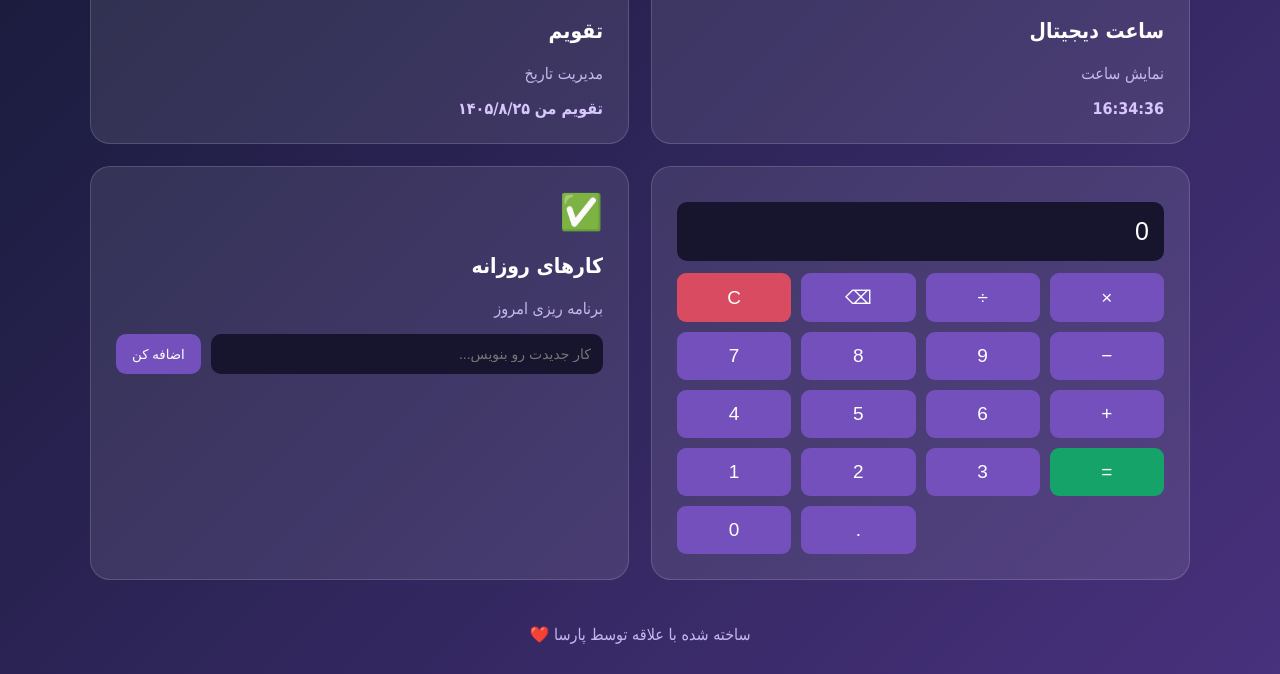
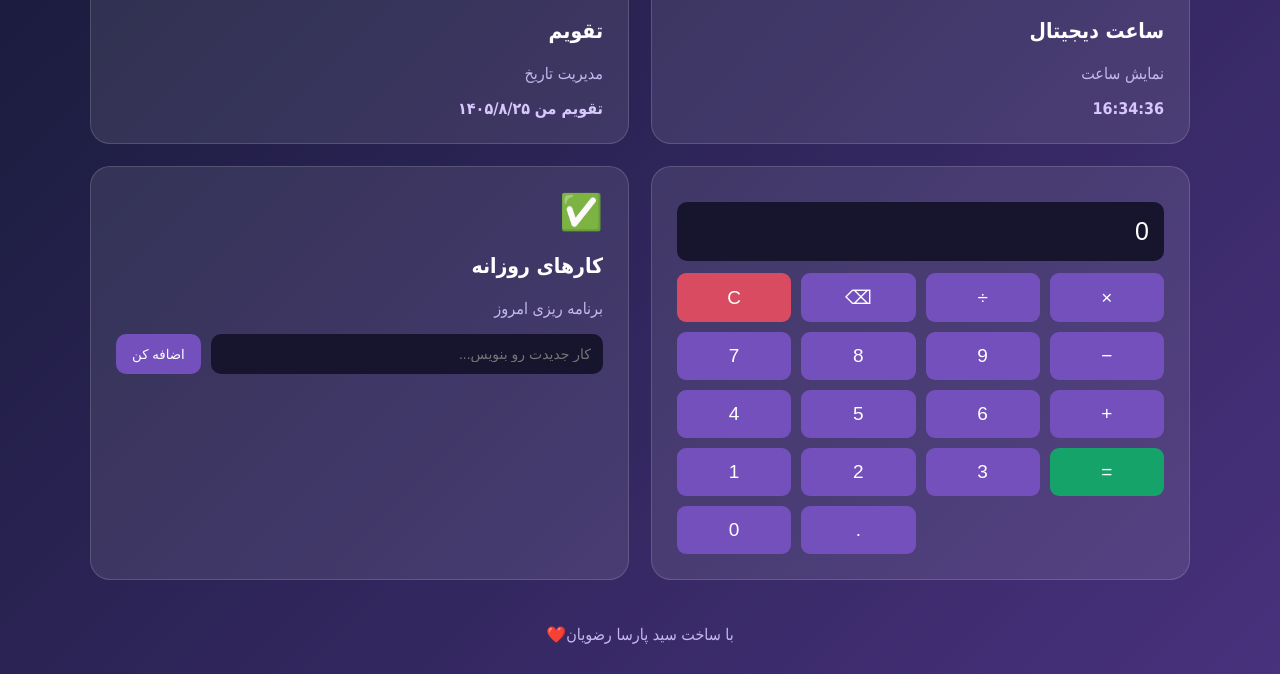
Before and after one commit to arinrofi757-debug/MyFirstWebsite, a plain HTML site: page index.html in a window 1280 px wide. Shown: the part 453-1127 px from the top of the page. Drawn offline with Linux system fonts and the light colour scheme.

Commit message:
Update index.html

```diff
--- a/index.html
+++ b/index.html
@@ -89,7 +89,7 @@
         </section>
 
         <footer>
-            ساخته شده با علاقه توسط پارسا ❤️
+            با ساخت سید پارسا رضویان❤️
         </footer>
 
     </div>
```
